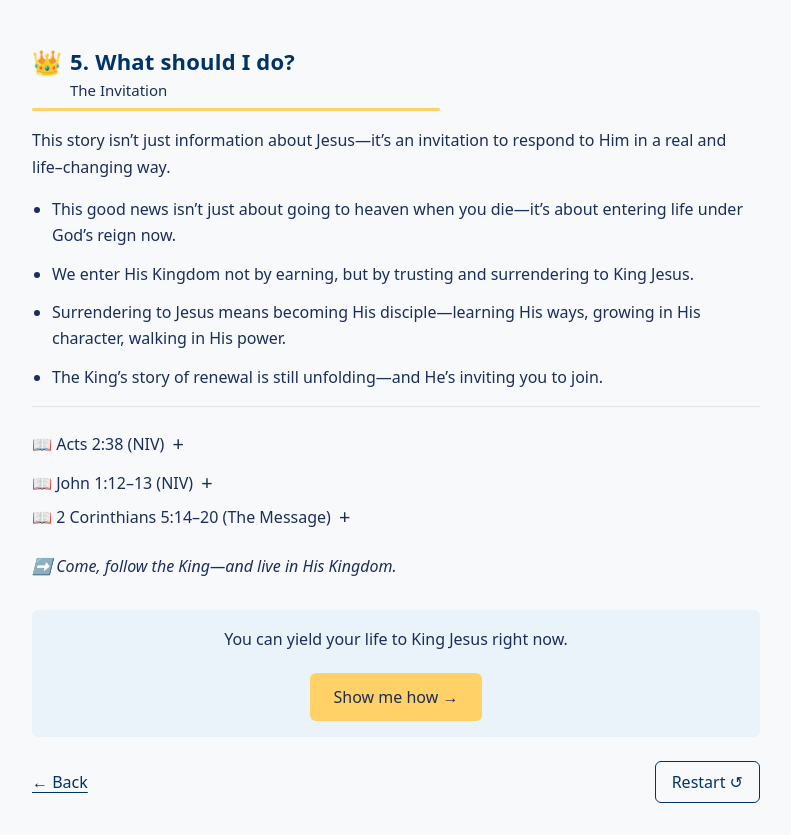
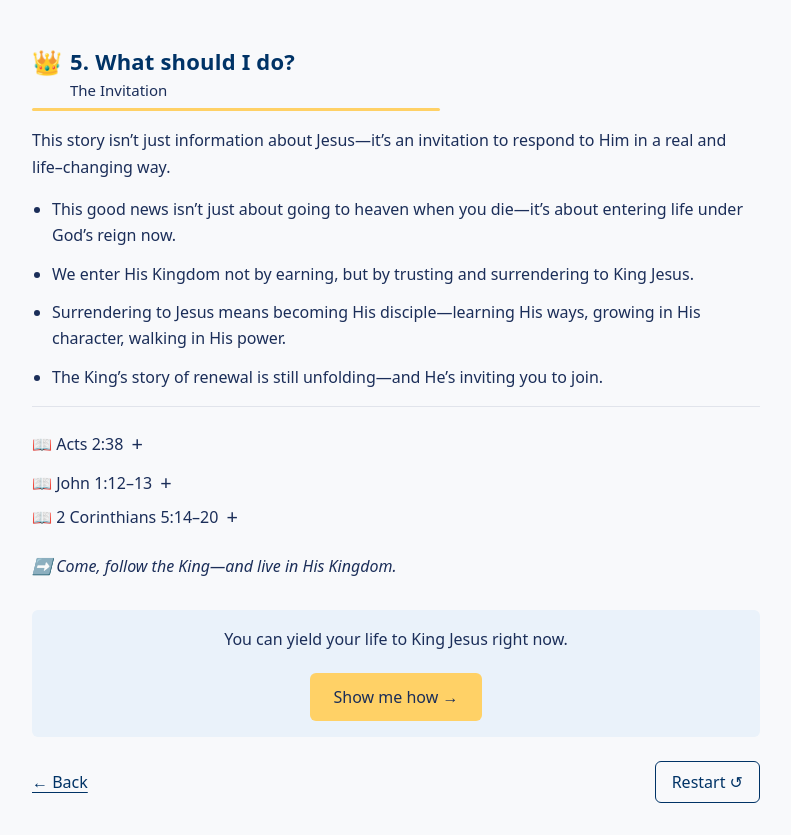
Before and after one commit to cameron-ctrl/kingdom-tool, a Next.js app: page /invitation in a window 1280 px wide. Shown: the whole page, without its empty margins (244-1035 px from the left). Built offline with nearby package versions, Linux system fonts and the light colour scheme; a web font is replaced by a local one.

Commit message:
Update page.tsx

```diff
--- a/src/app/invitation/page.tsx
+++ b/src/app/invitation/page.tsx
@@ -6,17 +6,17 @@ import VerseToggle from "../../components/VerseToggle";
 export default function InvitationPage() {
   const verses = [
     {
-      ref: "Acts 2:38 (NIV)",
+      ref: "Acts 2:38",
       text:
         "Peter replied, 'Repent and be baptized, every one of you, in the name of Jesus Christ for the forgiveness of your sins. And you will receive the gift of the Holy Spirit.'",
     },
     {
-      ref: "John 1:12–13 (NIV)",
+      ref: "John 1:12–13",
       text:
         "Yet to all who did receive him, to those who believed in his name, he gave the right to become children of God... born of God.",
     },
     {
-      ref: "2 Corinthians 5:14–20 (The Message)",
+      ref: "2 Corinthians 5:14–20",
       text:
         "One man died for everyone. That puts everyone in the same boat. He included everyone in his death so that everyone could also be included in his life, a resurrection life, a far better life than people ever lived on their own.\n\n...Now we look inside, and what we see is that anyone united with the Messiah [Jesus] gets a fresh start, is created new. The old life is gone; a new life emerges! Look at it!\n\nAll this comes from the God who settled the relationship between us and him, and then called us to settle our relationships with each other. God put the world square with himself through the Messiah, giving the world a fresh start by offering forgiveness of sins. God has given us the task of telling everyone what he is doing.\n\nWe’re Christ’s representatives... We’re speaking for Christ himself now: Become friends with God; he’s already a friend with you.",
     },
```
